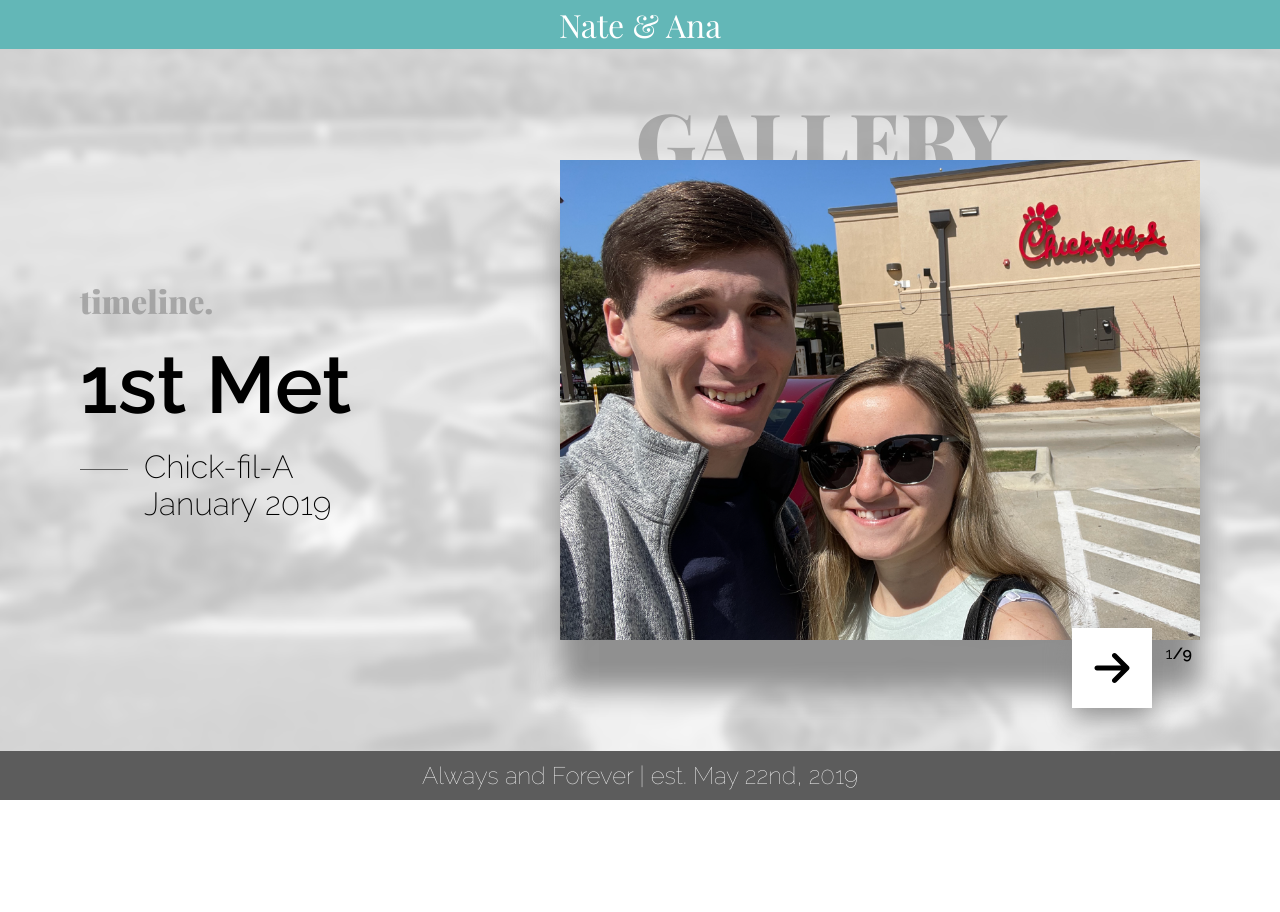
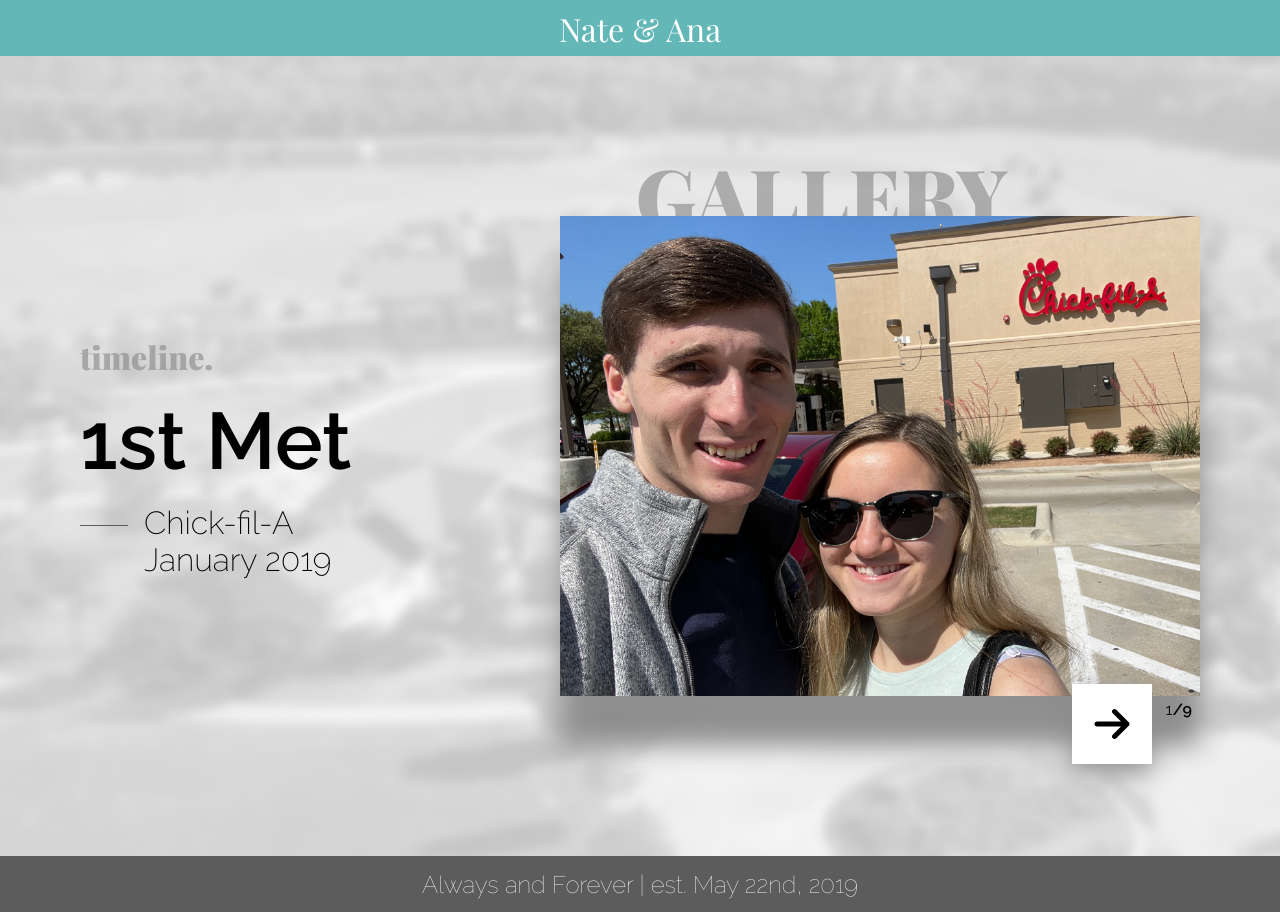
Before and after one commit to ImMythz/Proposition_Website, a React (Create React App) app: page / in a window 1280 px wide. Before the commit the page ends 800 px from the top, so only its background shows below. Built offline with nearby package versions, Linux system fonts and the light colour scheme.

Commit message:
added image and changed css

```diff
--- a/src/App.css
+++ b/src/App.css
@@ -1,6 +1,6 @@
 .App {
   width: 100%;
-  height: 100vh;
+  height: 100%;
   display: flex;
   flex-direction: column;
   overflow-x: hidden;
@@ -16,8 +16,8 @@
 }
 
 .main-content {
-  width: 100%;
-  height: 100%;
+  width: 100vw;
+  height: 100vh;
   display: flex;
   flex-direction: row;
   align-items: center;
--- a/src/InfoSet.json
+++ b/src/InfoSet.json
@@ -8,7 +8,7 @@
         "images/1-yr-6-month-Legacy-West.png",
         "images/2-yr-North Italia.JPG",
         "images/2-yr-6-month-Royal 38.jpg",
-        "images/3-yr-anniversary.png",
+        "images/3-yr-anniversary.jpg",
         "images/NA-Background-1.png"
     ],
     "titles":
```
Also changed, not shown: public/images/3-yr-anniversary.jpg (added), public/images/3-yr-anniversary.png (deleted).
